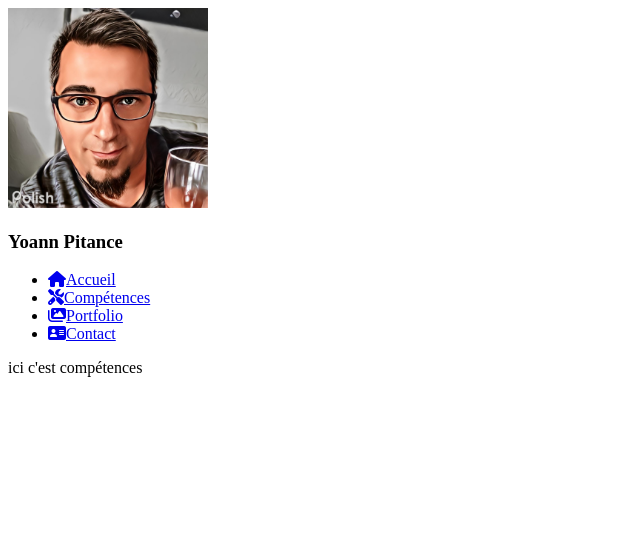
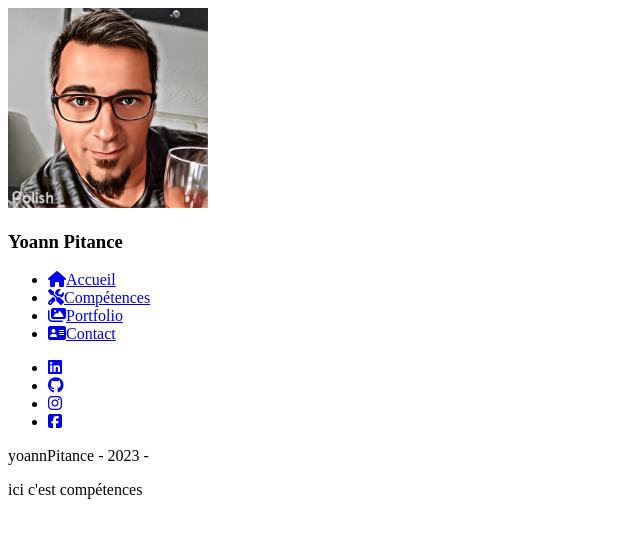
Before and after one commit to YoannPitance/Mon_CV_React, a React (Create React App) app: page /skills in a window 1280 px wide. Shown: the top 538 px of the page, without its empty margins (0-640 px from the left). Built offline with nearby package versions, Linux system fonts and the light colour scheme.

Commit message:
3- layout ok + ajouts réseaux dans Navigation

```diff
--- a/src/components/Navigation.jsx
+++ b/src/components/Navigation.jsx
@@ -62,6 +62,50 @@ const Navigation = () => {
           </li>
         </ul>
       </div>
+
+      <div className="socialNetwork">
+        <ul>
+          <li>
+            <a
+              href="https://www.linkedin.com/in/yoann-pitance-8a974324b"
+              rel="noreferrer"
+              target="_blank"
+            >
+              <i class="fa-brands fa-linkedin"></i>
+            </a>
+          </li>
+          <li>
+            <a
+              href="https://github.com/YoannPitance"
+              rel="noreferrer"
+              target="_blank"
+            >
+              <i class="fa-brands fa-github"></i>
+            </a>
+          </li>
+          <li>
+            <a
+              href="https://www.instagram.com/_pittyart_/"
+              rel="noreferrer"
+              target="_blank"
+            >
+              <i class="fa-brands fa-instagram"></i>
+            </a>
+          </li>
+          <li>
+            <a
+              href="https://www.facebook.com/Pittyart88/"
+              rel="noreferrer"
+              target="_blank"
+            >
+              <i class="fa-brands fa-square-facebook"></i>
+            </a>
+          </li>
+        </ul>
+        <div className="signature">
+          <p>yoannPitance - 2023 -</p>
+        </div>
+      </div>
     </div>
   );
 };
```
